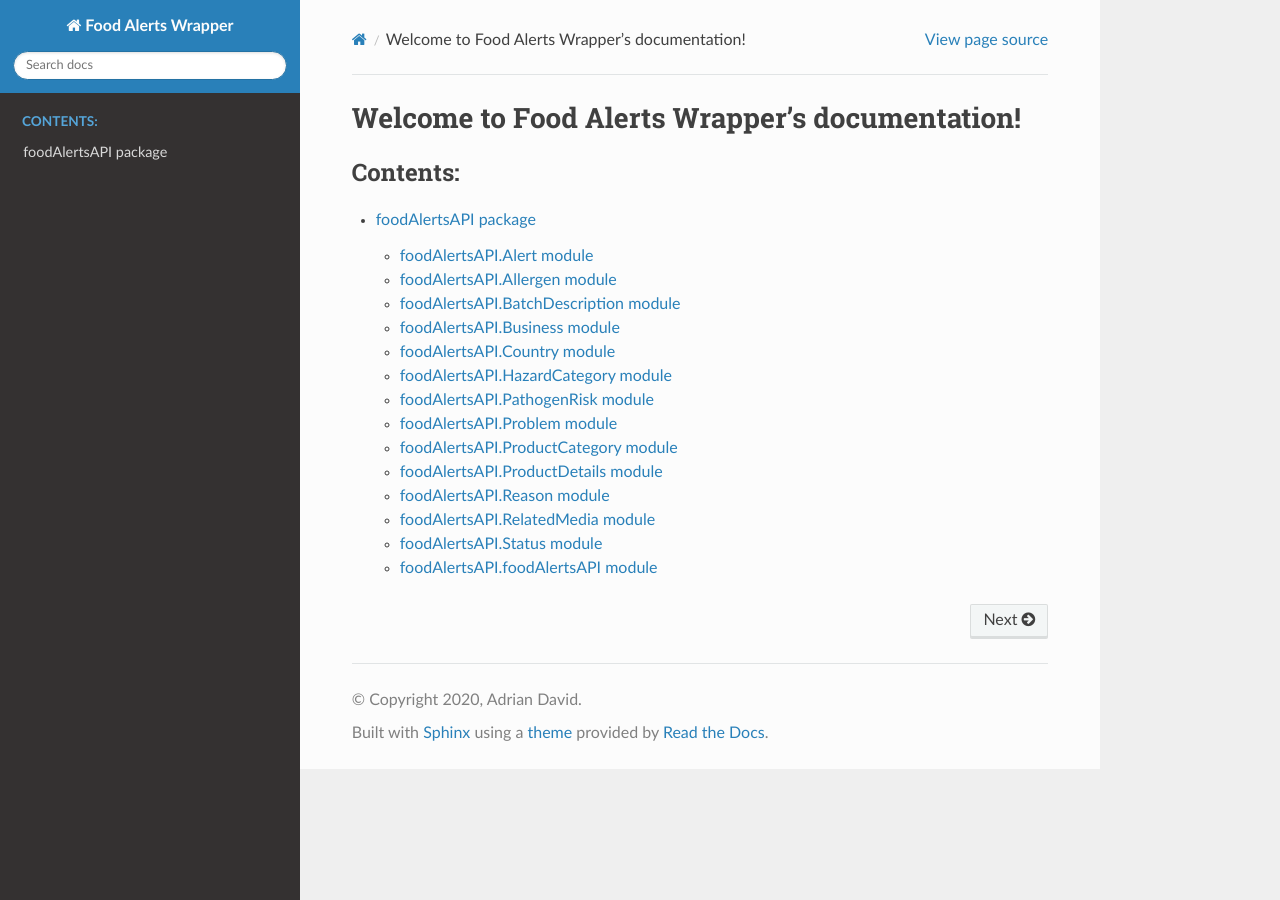
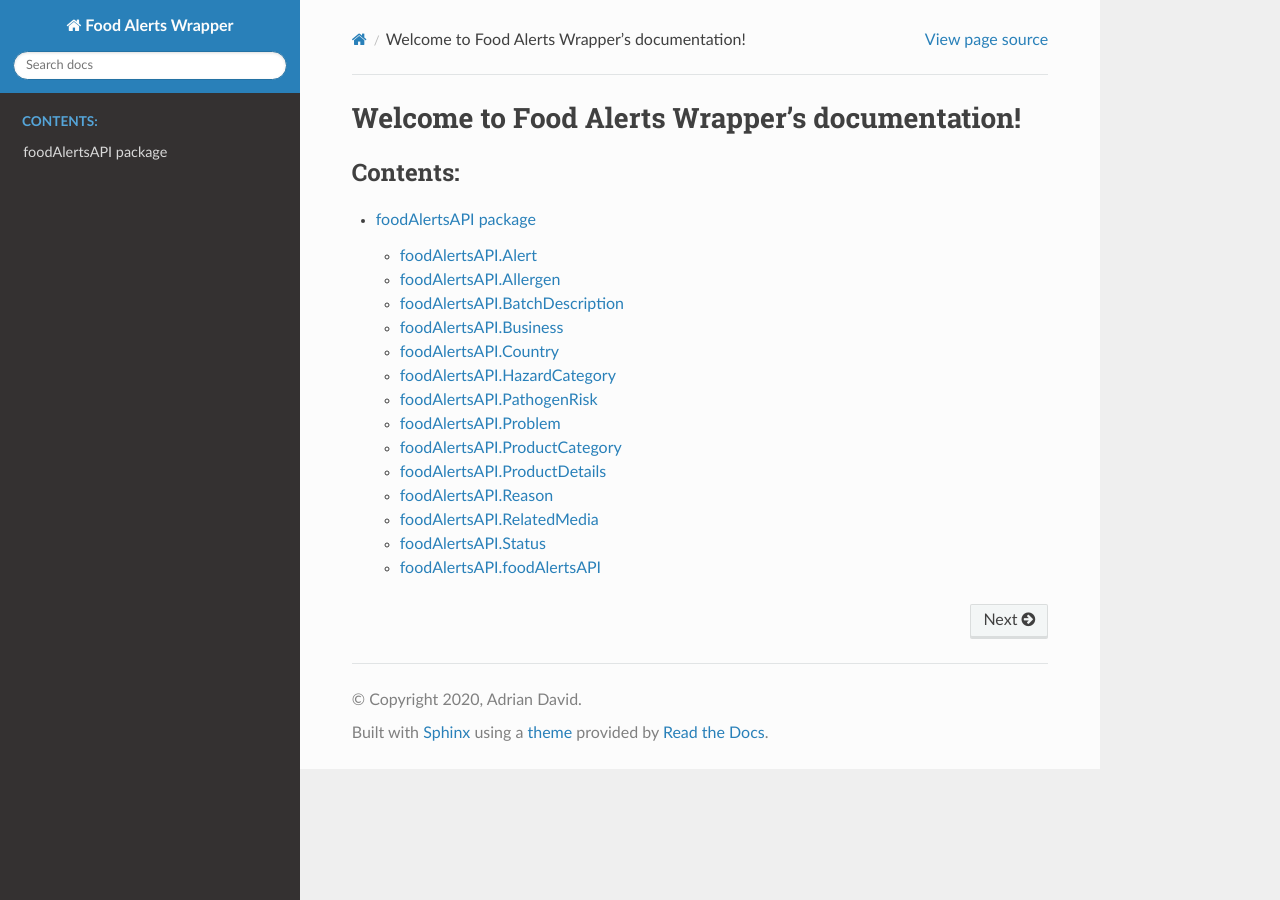
Before and after one commit to epimorphics/food-alerts-wrapper, a Sphinx documentation site: the page built from docs/source/index.rst, in a window 1280 px wide. Built offline with Sphinx 7.4.7 and the Read the Docs theme 2.0.0, drawn with Linux system fonts in a browser that asks for light colours.

Commit message:
minor changes to documentation

```diff
--- a/docs/source/foodAlertsAPI.rst
+++ b/docs/source/foodAlertsAPI.rst
@@ -1,7 +1,7 @@
 foodAlertsAPI package
 =====================
 
-foodAlertsAPI.Alert module
+foodAlertsAPI.Alert
 --------------------------
 
 .. automodule:: foodAlertsAPI.Alert
@@ -9,7 +9,7 @@ foodAlertsAPI.Alert module
    :undoc-members:
    :show-inheritance:
 
-foodAlertsAPI.Allergen module
+foodAlertsAPI.Allergen
 -----------------------------
 
 .. automodule:: foodAlertsAPI.Allergen
@@ -17,7 +17,7 @@ foodAlertsAPI.Allergen module
    :undoc-members:
    :show-inheritance:
 
-foodAlertsAPI.BatchDescription module
+foodAlertsAPI.BatchDescription
 -------------------------------------
 
 .. automodule:: foodAlertsAPI.BatchDescription
@@ -25,7 +25,7 @@ foodAlertsAPI.BatchDescription module
    :undoc-members:
    :show-inheritance:
 
-foodAlertsAPI.Business module
+foodAlertsAPI.Business
 -----------------------------
 
 .. automodule:: foodAlertsAPI.Business
@@ -33,7 +33,7 @@ foodAlertsAPI.Business module
    :undoc-members:
    :show-inheritance:
 
-foodAlertsAPI.Country module
+foodAlertsAPI.Country
 ----------------------------
 
 .. automodule:: foodAlertsAPI.Country
@@ -41,7 +41,7 @@ foodAlertsAPI.Country module
    :undoc-members:
    :show-inheritance:
 
-foodAlertsAPI.HazardCategory module
+foodAlertsAPI.HazardCategory
 -----------------------------------
 
 .. automodule:: foodAlertsAPI.HazardCategory
@@ -49,7 +49,7 @@ foodAlertsAPI.HazardCategory module
    :undoc-members:
    :show-inheritance:
 
-foodAlertsAPI.PathogenRisk module
+foodAlertsAPI.PathogenRisk
 ---------------------------------
 
 .. automodule:: foodAlertsAPI.PathogenRisk
@@ -57,7 +57,7 @@ foodAlertsAPI.PathogenRisk module
    :undoc-members:
    :show-inheritance:
 
-foodAlertsAPI.Problem module
+foodAlertsAPI.Problem
 ----------------------------
 
 .. automodule:: foodAlertsAPI.Problem
@@ -65,7 +65,7 @@ foodAlertsAPI.Problem module
    :undoc-members:
    :show-inheritance:
 
-foodAlertsAPI.ProductCategory module
+foodAlertsAPI.ProductCategory
 ------------------------------------
 
 .. automodule:: foodAlertsAPI.ProductCategory
@@ -73,7 +73,7 @@ foodAlertsAPI.ProductCategory module
    :undoc-members:
    :show-inheritance:
 
-foodAlertsAPI.ProductDetails module
+foodAlertsAPI.ProductDetails
 -----------------------------------
 
 .. automodule:: foodAlertsAPI.ProductDetails
@@ -81,7 +81,7 @@ foodAlertsAPI.ProductDetails module
    :undoc-members:
    :show-inheritance:
 
-foodAlertsAPI.Reason module
+foodAlertsAPI.Reason
 ---------------------------
 
 .. automodule:: foodAlertsAPI.Reason
@@ -89,7 +89,7 @@ foodAlertsAPI.Reason module
    :undoc-members:
    :show-inheritance:
 
-foodAlertsAPI.RelatedMedia module
+foodAlertsAPI.RelatedMedia
 ---------------------------------
 
 .. automodule:: foodAlertsAPI.RelatedMedia
@@ -97,7 +97,7 @@ foodAlertsAPI.RelatedMedia module
    :undoc-members:
    :show-inheritance:
 
-foodAlertsAPI.Status module
+foodAlertsAPI.Status
 ---------------------------
 
 .. automodule:: foodAlertsAPI.Status
@@ -105,7 +105,7 @@ foodAlertsAPI.Status module
    :undoc-members:
    :show-inheritance:
 
-foodAlertsAPI.foodAlertsAPI module
+foodAlertsAPI.foodAlertsAPI
 ----------------------------------
 
 .. automodule:: foodAlertsAPI.foodAlertsAPI
```
